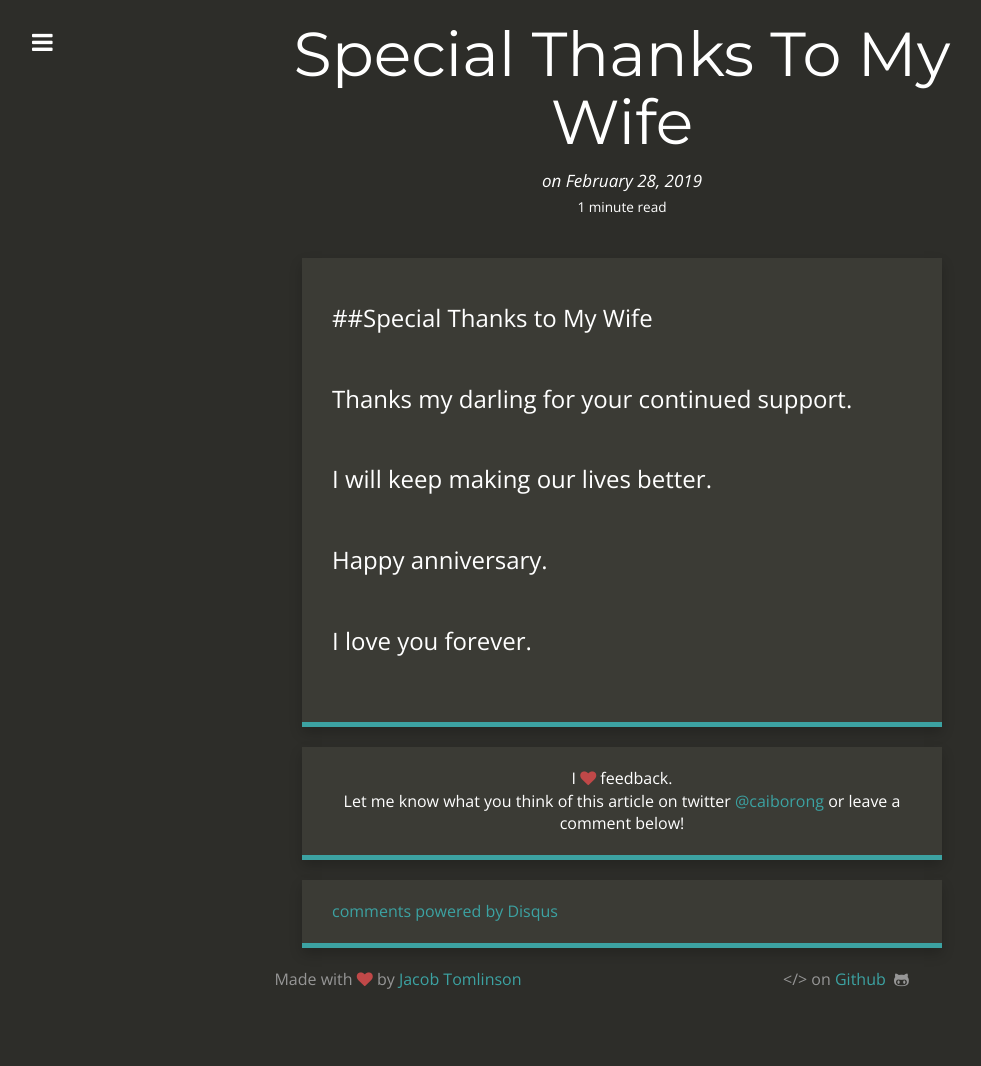
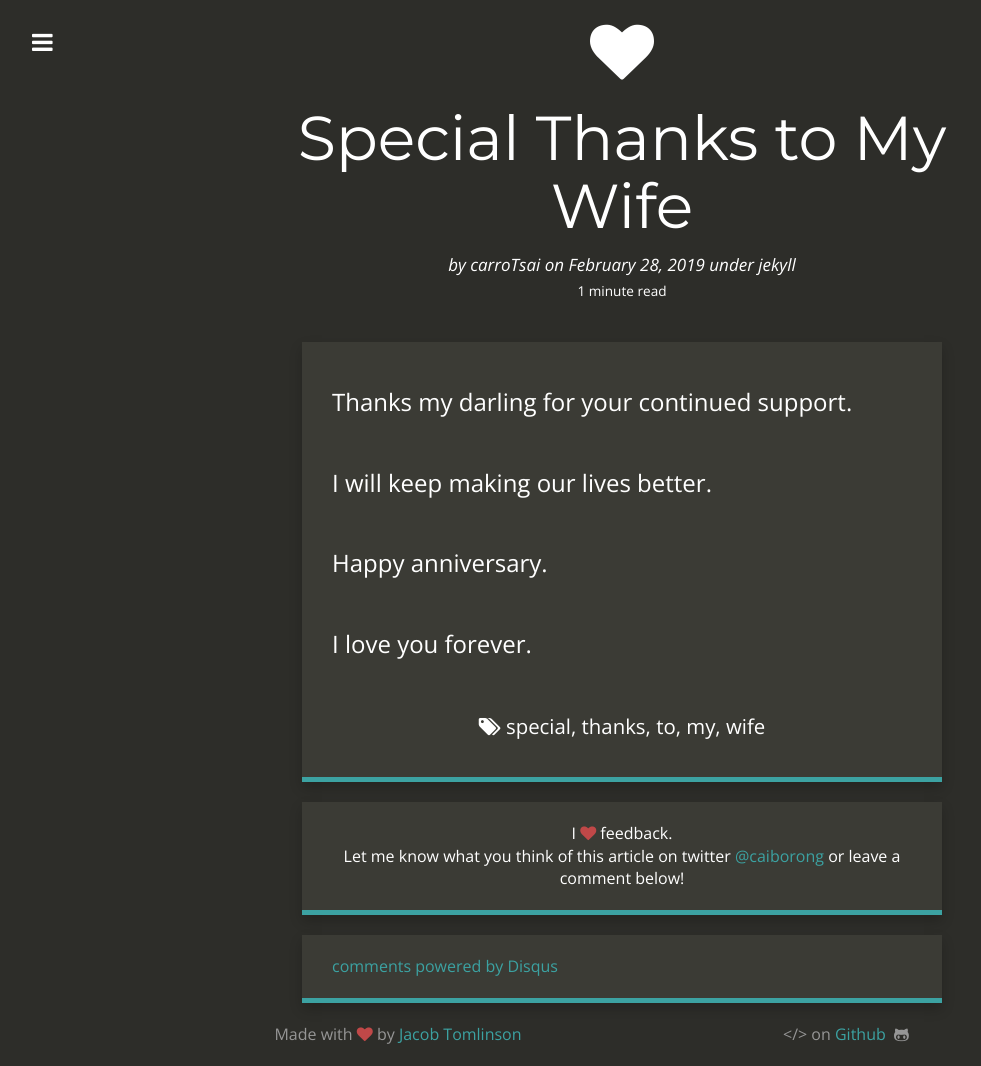
Before and after one commit to carroTsai/carrotsai.github.io, a Jekyll site: the page built from _posts/2019-02-28-special-thanks-to-my-wife.md, in a window 1280 px wide. Shown: the whole page, without its empty margins (18-999 px from the left). Built offline with Jekyll 4.4.1, drawn with Linux system fonts in a browser that asks for light colours; nearby versions of some CDN libraries; our own code applies the rules of GitHub Pages for plain Markdown files; comment, search, counter and statistics services are not loaded; before the commit the page ends 1011 px from its top, so only the background shows below that; part of the change alters nothing that is shown.

Commit message:
2019-02-08

```diff
--- a/_posts/2019-02-28-special-thanks-to-my-wife.md
+++ b/_posts/2019-02-28-special-thanks-to-my-wife.md
@@ -1,4 +1,18 @@
-##Special Thanks to My Wife
+---
+layout:     post
+title:      Special Thanks to My Wife
+date:       2019-02-28 10:28:00
+author:     carroTsai
+summary:    Carte Noire is a dark blog theme for Jekyll focusing on a clear reading experience.
+categories: jekyll
+thumbnail:  heart
+tags:
+ - special
+ - thanks
+ - to
+ - my
+ - wife
+---
 
 Thanks my darling for your continued support.
 
```
